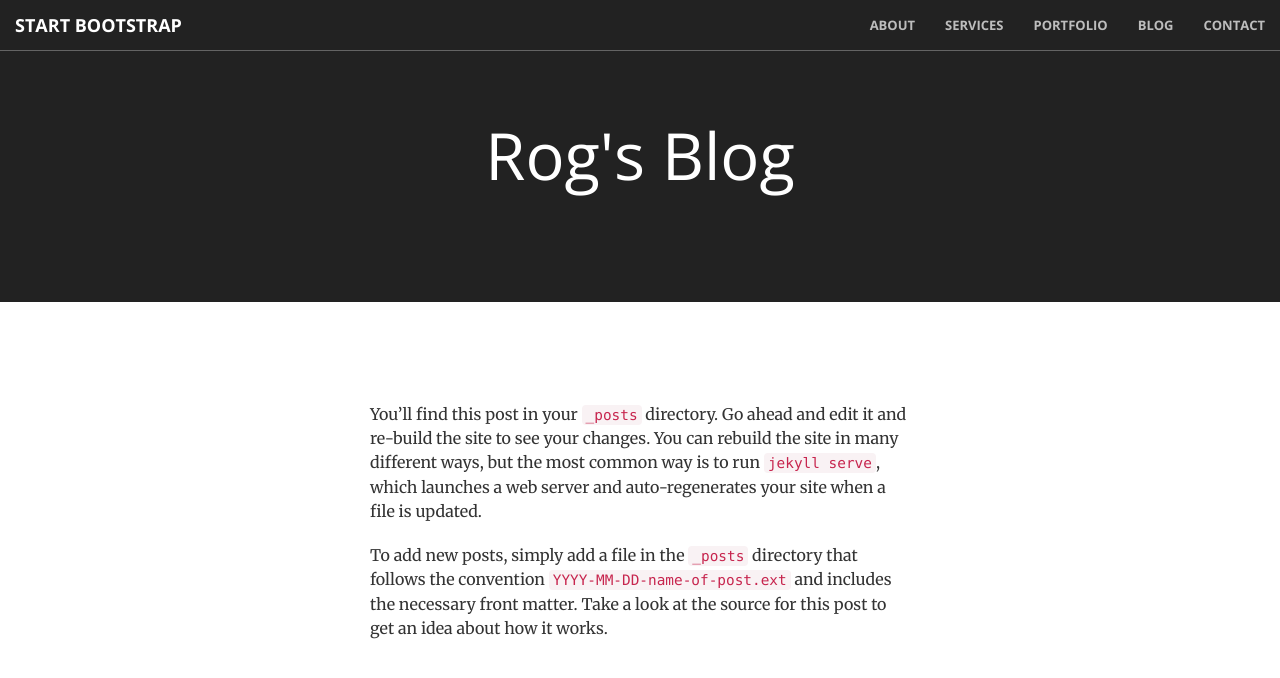
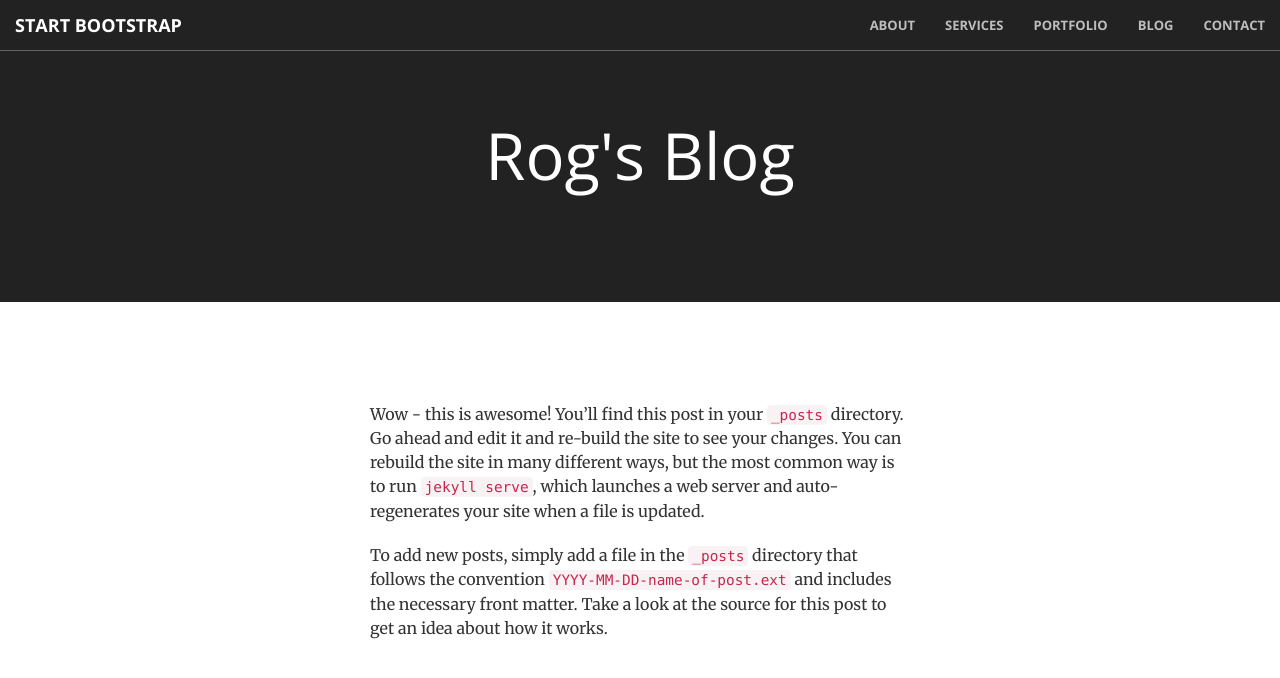
Before and after one commit to thewisebunny/creative, a Jekyll site: the page built from _posts/2016-03-05-my-first-jekyll-post.md, in a window 1280 px wide. Shown: the top 678 px of the page. Built offline with Jekyll 4.4.1, drawn with Linux system fonts in a browser that asks for light colours.

Commit message:
Updated '/_posts/2016-03-05-my-first-jekyll-post.md' via CloudCannon

```diff
--- a/_posts/2016-03-05-my-first-jekyll-post.md
+++ b/_posts/2016-03-05-my-first-jekyll-post.md
@@ -1,12 +1,9 @@
 ---
 layout: post
-title: Rog's Blog
+title: "Rog's Blog"
 ---
-You'll find this post in your `_posts` directory. Go ahead and edit it and re-build
-the site to see your changes. You can rebuild the site in many different ways, but
-the most common way is to run `jekyll serve`, which launches a web server and
-auto-regenerates your site when a file is updated.
 
-To add new posts, simply add a file in the `_posts` directory that follows the
-convention `YYYY-MM-DD-name-of-post.ext` and includes the necessary front matter.
-Take a look at the source for this post to get an idea about how it works.
+
+Wow - this is awesome! You'll find this post in your `_posts` directory. Go ahead and edit it and re-build the site to see your changes. You can rebuild the site in many different ways, but the most common way is to run `jekyll serve`, which launches a web server and auto-regenerates your site when a file is updated.
+
+To add new posts, simply add a file in the `_posts` directory that follows the convention `YYYY-MM-DD-name-of-post.ext` and includes the necessary front matter. Take a look at the source for this post to get an idea about how it works.
```
